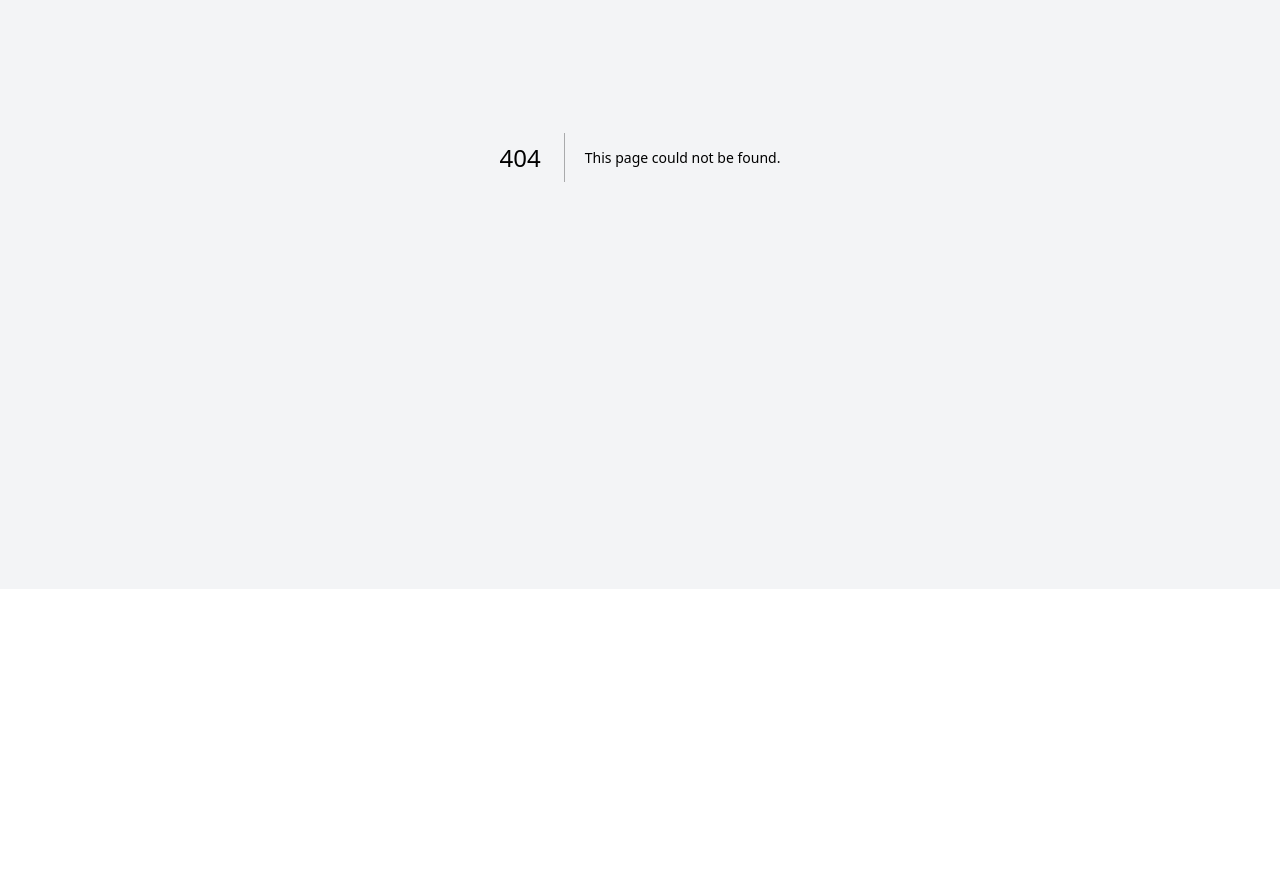
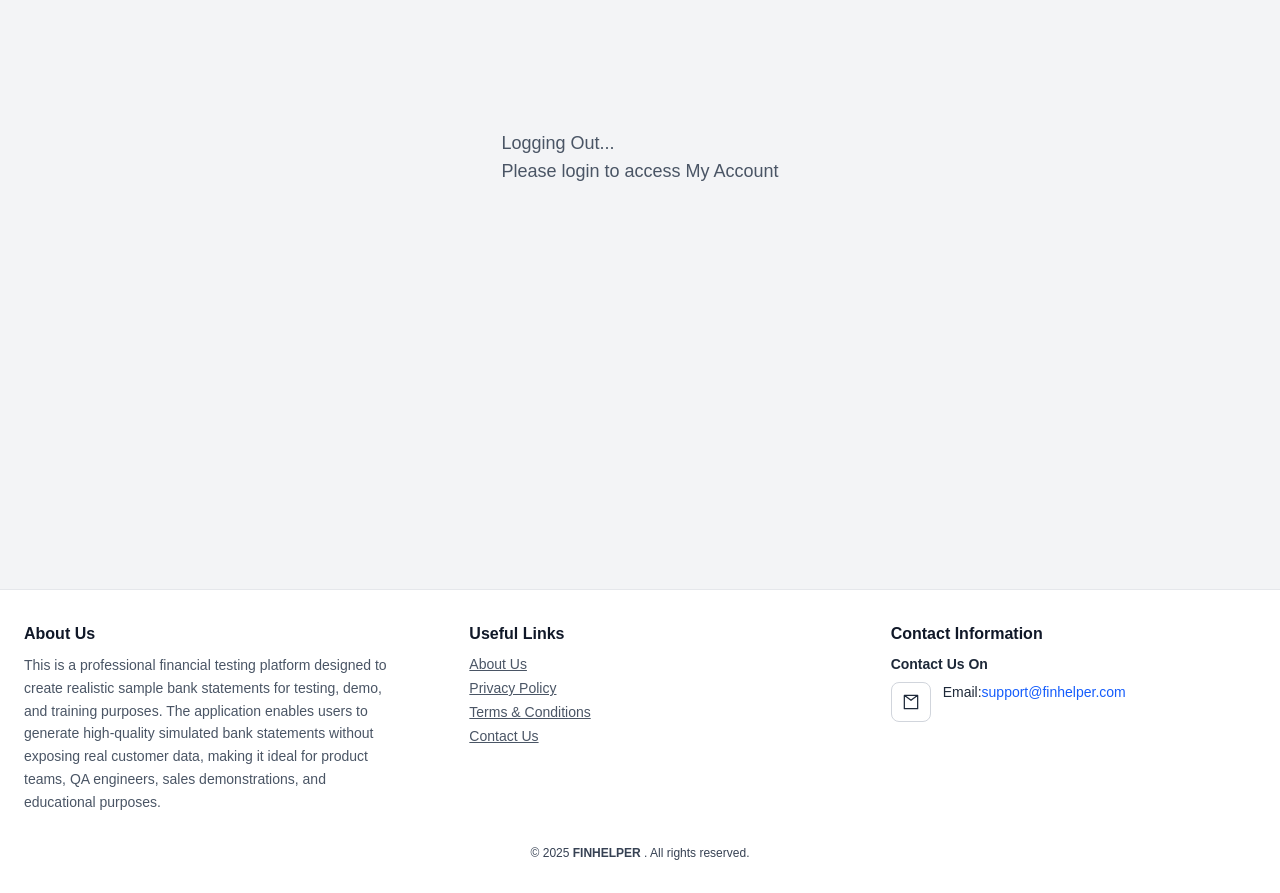
Before and after one commit to hardik2000joshi/StatementForge, a Next.js app: page /logout in a window 1280 px wide. Before the commit this address had no page. Shown: the part 380-1273 px from the top of the page. Before the commit the page ends 969 px from the top, so only its background shows below. Built offline with nearby package versions, Linux system fonts and the light colour scheme.

Commit message:
logout page and footer page added

```diff
--- /dev/null
+++ b/app/logout/page.tsx
@@ -0,0 +1,23 @@
+"use client";
+import { useRouter } from "next/navigation";
+import { useEffect } from "react";
+
+export default function LogoutPage() {
+    const router = useRouter();
+
+    useEffect(() => {
+        const timer = setTimeout(() => {
+            router.push("/login");
+        }, 10000); // 10 seconds
+        return () => clearTimeout(timer);
+    }, [router]);
+
+    return(
+        <div className="flex items-center justify-center h-screen">
+            <p className="text-lg text-gray-600">
+                Logging Out... <br />
+                Please login to access My Account
+            </p>
+        </div>
+    );
+}
--- a/app/myAccount/page.tsx
+++ b/app/myAccount/page.tsx
@@ -9,9 +9,15 @@ export default function MyAccountPage() {
     const {user, logoutUser} = useUser();
     const router = useRouter();
 
+    // prevent flicker: render nothing while redirecting
     if (!user) {
-        router.push("/login");
-        return null;
+        return(
+            <div className="flex items-center justify-center h-screen">
+                <p className="text-gray-600">
+                    You must log in to access this page
+                </p>
+            </div>
+        );
     }
 
     return(
@@ -117,7 +123,7 @@ export default function MyAccountPage() {
             <button
             onClick={() => {
                 logoutUser();
-                router.push("/login");
+                router.push("/logout");
             }}
             className="mt-6 w-full rounded-lg bg-gray-200 px-4 py-2 text-gray-800 hover:bg-gray-300"
             >
--- a/components/DashboardLayout.tsx
+++ b/components/DashboardLayout.tsx
@@ -83,6 +83,113 @@
             </nav>
 
         <main className="flex-1 bg-gray-100 p-8">{children}</main>
-      </div>
-            );
-          }
+
+        {/* Footer */}
+        <footer className="bg-white border-t border-gray-200 text-gray-700 px-6 py-8 text-sm">
+          <div className="max-w-7xl mx-auto grid grid-cols-1 md:grid-cols-3 gap-8">
+
+            {/* About Us */}
+            <div className="md:pr-6">
+              <h3 className="text-base font-semibold text-gray-900 mb-2">
+                About Us
+              </h3>
+
+              <p className="leading-relaxed text-gray-600">
+                This is a professional financial testing platform designed to create realistic sample bank statements for testing, demo, and training purposes. The application enables users to generate high-quality simulated bank statements without exposing real customer data, making it ideal for product teams, QA engineers, sales demonstrations, and educational purposes.
+              </p>
+            </div>
+
+            {/* Useful Links */}
+            <div className="md:px-6">
+              <h3 className="text-base font-semibold text-gray-900 mb-2">
+                Useful Links
+              </h3>
+              <ul className="space-y-1 text-gray-600">
+                <li>
+                  <Link
+                  href="/"
+                  className="hover:text-blue-600 underline"
+                  >
+                  About Us
+                  </Link>
+                </li>
+
+                <li>
+                  <Link
+                  href="/"
+                  className="hover:text-blue-600 underline"
+                  >
+                  Privacy Policy
+                  </Link>
+                </li>
+
+                <li>
+                  <Link
+                  href="/"
+                  className="hover:text-blue-600 underline"
+                  >
+                  Terms & Conditions
+                  </Link>
+                </li>
+
+                <li>
+                  <Link
+                  href="/"
+                  className="hover:text-blue-600 underline"
+                  >
+                  Contact Us
+                  </Link>
+                </li>
+              </ul>
+            </div>
+
+            {/* Contact Info */}
+            <div className="md:pl-6">
+              <h3 className="text-base font-semibold text-gray-900 mb-2">
+                Contact Information
+                </h3>
+
+                <h3 className="text-sm font-semibold text-gray-800 mb-2">
+                  Contact Us On
+                  </h3>
+                  <div className="flex items-start gap-3">
+                    <div className="h-10 w-10 flex items-center justify-center border border-gray-300 rounded-lg">
+                      <svg
+                      xmlns="http://www.w3.org/2000/svg"
+                      className="h-5 w-5 text-gray-800"
+                      fill="none"
+                      viewBox="0 0 24 24"
+                      stroke="currentColor"
+                      >
+                        <path
+                        strokeLinecap="round"
+                        strokeLinejoin="round"
+                        strokeWidth="1.5"
+                        d="M4 4h16v16H4V4zm0 0l8 6 8-6"
+                         />
+                      </svg>
+                    </div>
+
+                    <div>
+                      <p className="text-sm font-medium text-gray-800">
+                        Email:
+                        <Link href="/" className="text-blue-600 hover:underline text-sm">
+                        support@finhelper.com
+                        </Link>
+                      </p>
+                    </div>
+                    </div>
+            </div>
+            </div>
+
+            {/* Footer Bottom Centered */}
+            <div className="mt-8 text-center text-xs text--400">
+              &copy; {new Date().getFullYear()}  <strong>
+                FINHELPER
+                </strong> .
+                All rights reserved.
+            </div>
+        </footer>
+          </div>
+    );
+  }
```
